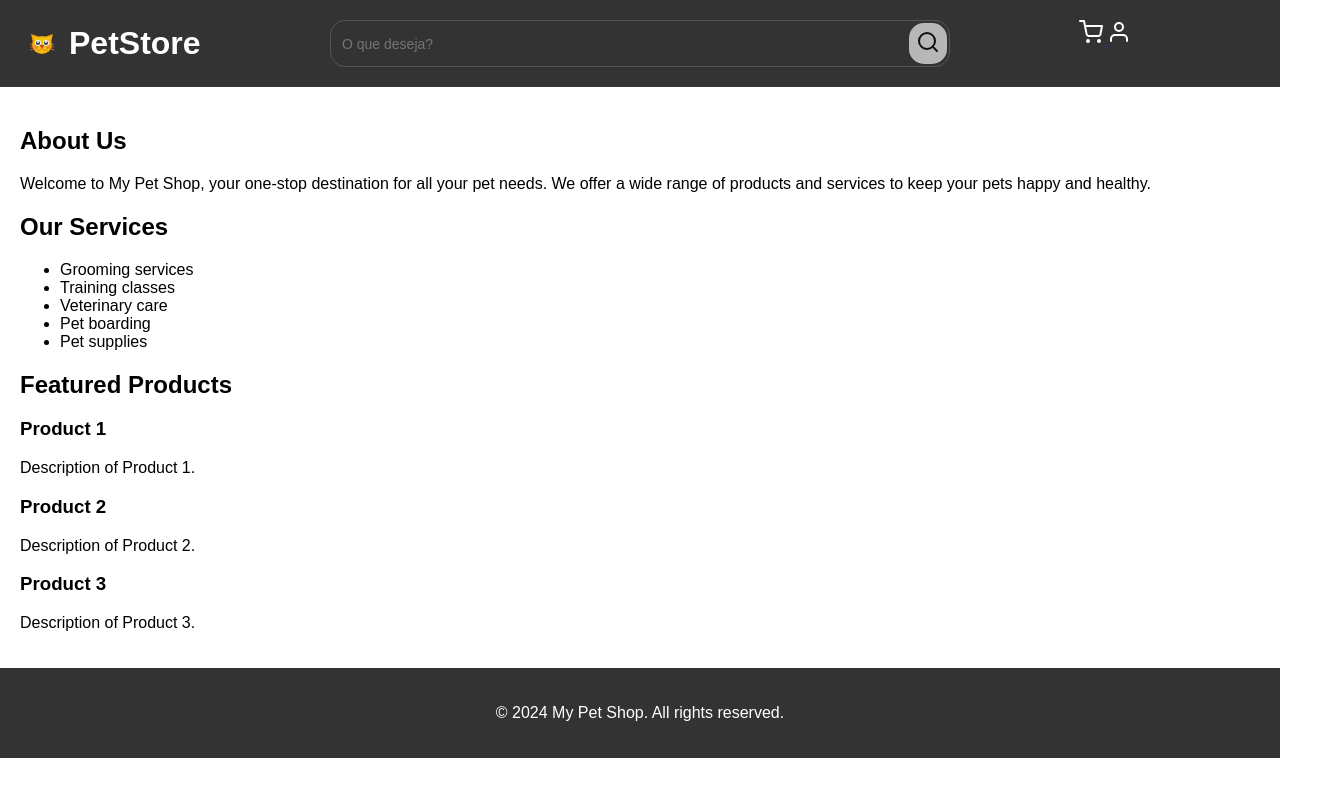
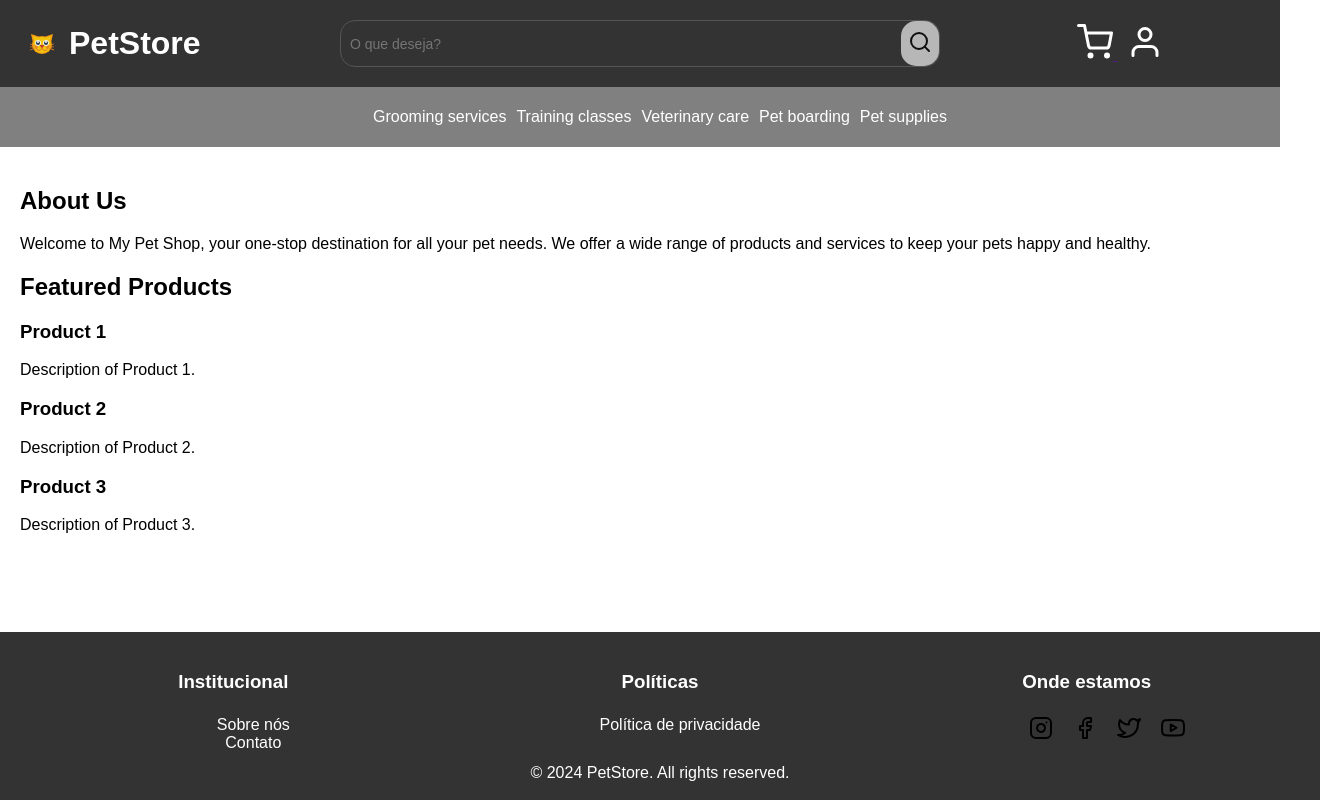
Before and after one commit to vitorlroma/store-demo, a plain HTML site: page index.html in a window 1280 px wide. Shown: the whole page, 1320 px wide, since content can reach past the window. Drawn offline with Linux system fonts and the light colour scheme.

Commit message:
header set, working on footer now

```diff
--- a/index.html
+++ b/index.html
@@ -20,24 +20,25 @@
         </form>
         <nav id="user_opt">
             <a href="">
-                <img src="assets/icons/Colebemis-Feather-Shopping-cart.svg">
+                <img src="assets/icons/Colebemis-Feather-Shopping-cart.svg" width="36" height="36">
             </a>
             <a href="">
-                <img src="assets/icons/Colebemis-Feather-User.svg">
+                <img src="assets/icons/Colebemis-Feather-User.svg" width="36" height="36">
             </a>
+        </nav>
+        <nav id="store_opt">
+            <ul>
+                <li>Grooming services</li>
+                <li>Training classes</li>
+                <li>Veterinary care</li>
+                <li>Pet boarding</li>
+                <li>Pet supplies</li>
+            </ul>
         </nav>
     </header>
     <main>
         <h2>About Us</h2>
         <p>Welcome to My Pet Shop, your one-stop destination for all your pet needs. We offer a wide range of products and services to keep your pets happy and healthy.</p>
-        <h2>Our Services</h2>
-        <ul>
-            <li>Grooming services</li>
-            <li>Training classes</li>
-            <li>Veterinary care</li>
-            <li>Pet boarding</li>
-            <li>Pet supplies</li>
-        </ul>
         <h2>Featured Products</h2>
         <div>
             <h3>Product 1</h3>
@@ -49,7 +50,25 @@
         </div>
     </main>
     <footer>
-        <p>&copy; 2024 My Pet Shop. All rights reserved.</p>
+        <nav>
+            <h3 class="footer_title1">Institucional</h3>
+            <ul id="about_us">
+                <li><a href="">Sobre nós</a></li>
+                <li><a href="">Contato</a></li>
+            </ul>
+            <h3 class="footer_title2">Políticas</h3>
+            <ul id="privacy">
+                <li>Política de privacidade</li>
+            </ul>
+            <h3 class="footer_title3">Onde estamos</h3>
+            <ul id="social">
+                <li><a href=""><img src="assets/icons/Colebemis-Feather-Instagram.svg"></a></li>
+                <li><a href=""><img src="assets/icons/Colebemis-Feather-Facebook.svg"></a></li>
+                <li><a href=""><img src="assets/icons/Colebemis-Feather-Twitter.svg"></a></li>
+                <li><a href=""><img src="assets/icons/Colebemis-Feather-Youtube.svg"></a></li>
+            </ul>
+            <p id="rights">&copy; 2024 PetStore. All rights reserved.</p>
+        </nav>
     </footer>
 </body>
 </html>
--- a/style.css
+++ b/style.css
@@ -7,11 +7,18 @@ body {
 header {
   display: grid;
   grid-template-columns: 1fr 2fr 1fr;
-  grid-template-rows: 1fr;
+  grid-template-rows: 1fr 0.5fr;
+  grid-template-areas:
+    "brand search_bar user_opt"
+    "store_opt store_opt store_opt";
   background-color: #333;
   color: #fff;
+  text-align: center;
+}
+
+#brand {
+  grid-area: brand;
   padding: 20px;
-  text-align: center;
 }
 
 #brand a{
@@ -20,11 +27,7 @@ header {
   display: flex;
 }
 
-#brand a:link{
-  text-decoration: none;
-}
-
-#brand a:visited{
+#brand a:link, #brand a:visited{
   text-decoration: none;
 }
 
@@ -34,9 +37,10 @@ header {
 }
 
 #search_bar {
+  grid-area: search_bar;
   color: #555;
   display: flex;
-  padding: 2px;
+  margin: 20px;
   border: 1px solid currentColor;
   border-radius: 15px;
 }
@@ -74,14 +78,34 @@ input[type="search"]:focus {
   outline: none;
 }
 
-#user_opt a {
-
-
+#user_opt {
+  padding: 20px;
+  grid-area: user_opt;
+  align-self: center;
 }
 
-#user_opt a img{
+#user_opt a {
+  padding: 5px;
+}
+
+#user_opt a img {
   align-self: center;
   object-fit: contain;
+}
+
+#store_opt {
+  grid-area: store_opt;
+  background-color: grey;
+}
+
+#store_opt ul {
+  display: flex;
+  justify-content: center;
+}
+
+#store_opt ul li {
+  margin: 5px;
+  list-style: none;
 }
 
 h1 {
@@ -89,12 +113,66 @@ h1 {
 }
 
 main {
+  padding-bottom: 5rem;
   padding: 20px;
 }
 
 footer {
+  position: absolute;
+  bottom: 0;
+  width: 100%;
+  height: 8rem;
   background-color: #333;
   color: #fff;
   padding: 20px;
   text-align: center;
 }
+
+footer nav {
+  display: grid;
+  grid-template-columns: 1fr 1fr 1fr;
+  grid-template-rows: 3rem 3rem 2rem;
+  grid-template-areas:
+    "footer_title1 footer_title2 footer_title3"
+    "about_us privacy social"
+    "rights rights rights";
+}
+
+.footer_title1 {
+  grid-area: footer_title1;
+}
+
+.footer_title2 {
+  grid-area: footer_title2;
+}
+
+.footer_title3 {
+  grid-area: footer_title3;
+}
+#about_us, #social, #privacy {
+  list-style: none;
+}
+
+#about_us {
+  grid-area: about_us;
+}
+
+#privacy {
+  grid-area: privacy;
+}
+
+#social {
+  grid-area: social;
+  display: flex;
+  justify-content: center;
+}
+
+#rights {
+  grid-area: rights;
+}
+
+#about_us li a:link, #social li a:link ,#about_us li a:visited, #social li a:visited {
+  padding: 10px;
+  color: white;
+  text-decoration: none;
+}
```
Also changed, not shown: assets/icons/Colebemis-Feather-Facebook.svg (added), assets/icons/Colebemis-Feather-Instagram.svg (added), assets/icons/Colebemis-Feather-Twitter.svg (added), assets/icons/Colebemis-Feather-Youtube.svg (added).
